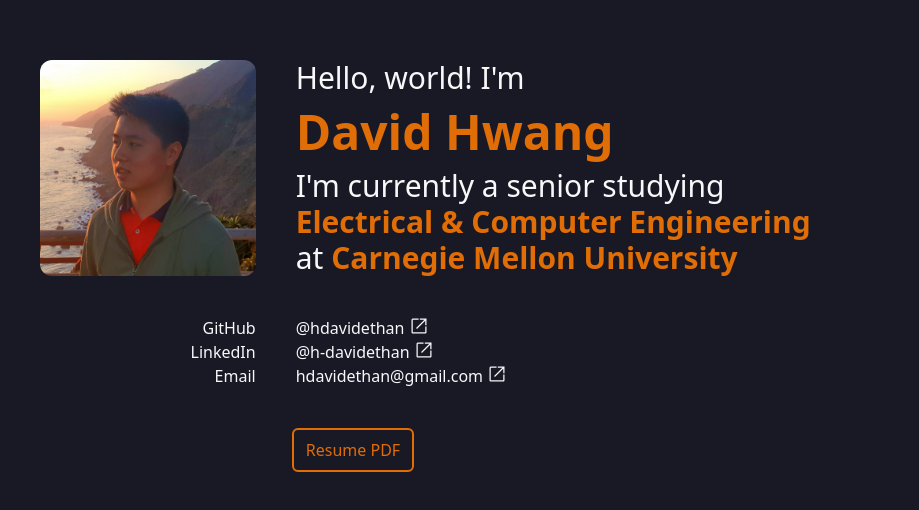
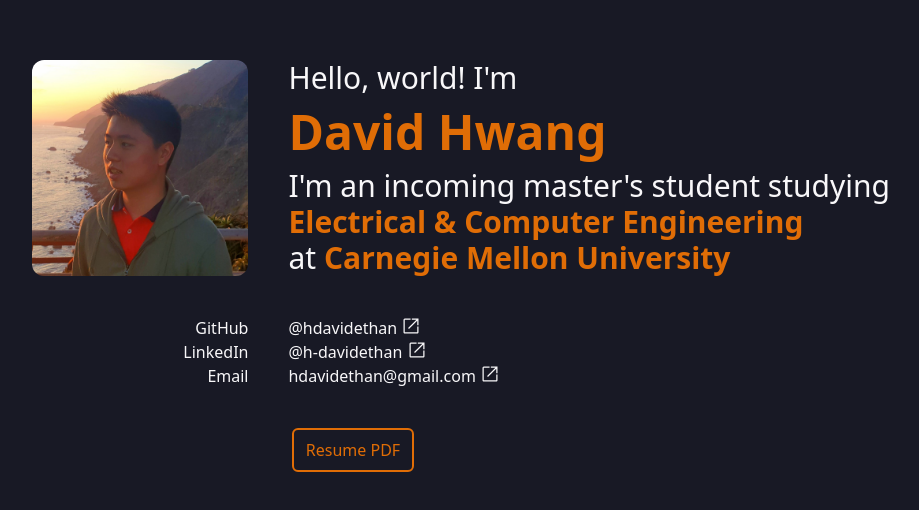
Before and after one commit to hdavidethan/website, a Next.js app: page / in a window 1280 px wide. Shown: the part 114-624 px from the top of the page, without its empty margins (287-1206 px from the left). Built offline with nearby package versions, Linux system fonts and the light colour scheme.

Commit message:
Update current status and resume

```diff
--- a/pages/index.tsx
+++ b/pages/index.tsx
@@ -29,7 +29,7 @@
                 David Hwang
               </p>
               <p className="w-full text-3xl max-sm:text-xl font-light">
-                I&apos;m currently a senior studying
+                I&apos;m an incoming master&apos;s student studying
               </p>
               <p className="w-full text-3xl max-sm:text-xl font-bold text-customOrange">
                 Electrical &amp; Computer Engineering
@@ -85,7 +85,7 @@
               className="border-2 border-solid border-customOrange
             text-customOrange py-2 px-3 rounded-md hover:bg-customOrange
             hover:text-customWhite transition-colors cursor-pointer h-min"
-              href="/resume.pdf"
+              href="/resume.pdf?v=202305"
               target="_blank"
             >
               Resume PDF
```
Also changed, not shown: 1 other file (tests, documents, lock files or other folders).
